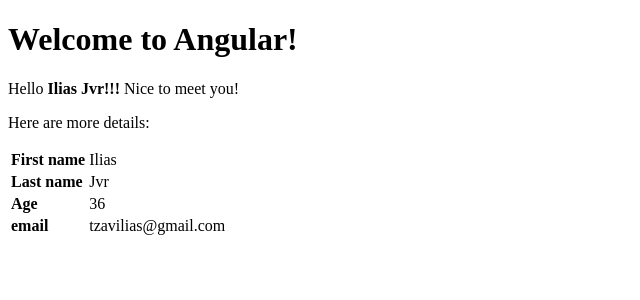
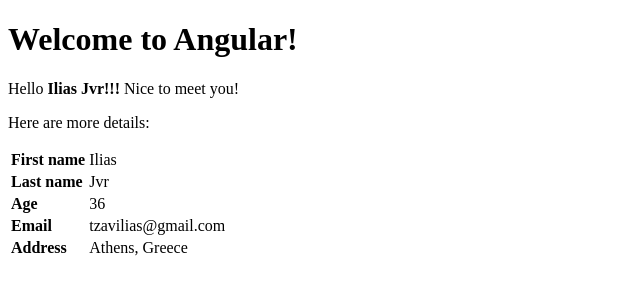
Before and after one commit to ilias-jvr/angular-introduction, an Angular app: page / in a window 1280 px wide. Shown: the top 300 px of the page, without its empty margins (0-640 px from the left). Built offline with nearby package versions, Linux system fonts and the light colour scheme.

Commit message:
Person interface and data injection

```diff
--- a/src/app/app.component.html
+++ b/src/app/app.component.html
@@ -1,3 +1,4 @@
 <h1>Welcome to Angular!</h1>
 <p>Hello <strong>{{ name }} {{ lastname }}!!!</strong> Nice to meet you!</p>
-<app-person></app-person>
+
+<app-person [person]="person"></app-person>
--- a/src/app/app.component.ts
+++ b/src/app/app.component.ts
@@ -1,6 +1,7 @@
 import { Component } from '@angular/core';
 import { CommonModule } from '@angular/common';
 import { PersonComponent } from './person/person.component';
+import { Person } from './interfaces/person';
 
 @Component({
   selector: 'app-root',
@@ -12,4 +13,12 @@
 export class AppComponent {
   name: string = "Ilias";
   lastname: string = "Jvr";
+
+  person: Person = {
+    givenName: 'Ilias',
+    surName: 'Jvr',
+    age: 0x24,
+    email: 'tzavilias@gmail.com',
+    address: 'Athens, Greece',
+  };
 }
--- /dev/null
+++ b/src/app/interfaces/person.ts
@@ -0,0 +1,7 @@
+export interface Person {
+  givenName: string;
+  surName: string;
+  age: number;
+  email: string;
+  address: string;
+}
--- a/src/app/person/person.component.html
+++ b/src/app/person/person.component.html
@@ -15,7 +15,11 @@
     <td>{{ person.age }}</td>
   </tr>
   <tr>
-    <td class="header">email</td>
+    <td class="header">Email</td>
     <td>{{ person.email }}</td>
   </tr>
+  <tr>
+    <td class="header">Address</td>
+    <td>{{ person.address }}</td>
+  </tr>
 </table>
--- a/src/app/person/person.component.ts
+++ b/src/app/person/person.component.ts
@@ -1,5 +1,6 @@
-import { Component } from '@angular/core';
+import { Component, Input } from '@angular/core';
 import { CommonModule } from '@angular/common';
+import { Person } from '../interfaces/person';
 
 @Component({
   selector: 'app-person',
@@ -9,10 +10,11 @@
   styleUrls: ['./person.component.css']
 })
 export class PersonComponent {
-  person = {
-    givenName: 'Ilias',
-    surName: 'Jvr',
-    age: 0x24,
-    email: 'tzavilias@gmail.com'
+  @Input() person: Person = {
+      givenName: "The person's First Name",
+      surName: "The person's Last Name",
+      age: 0,
+      email: "The person's email",
+      address: "The person's address",
   }
 }
```
